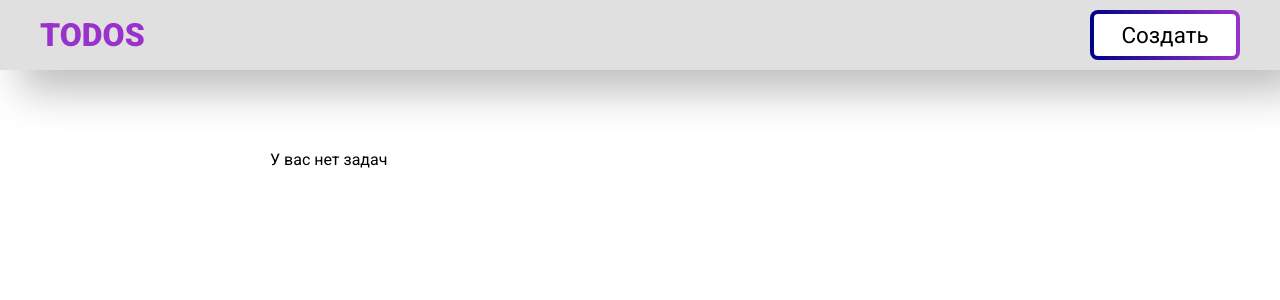
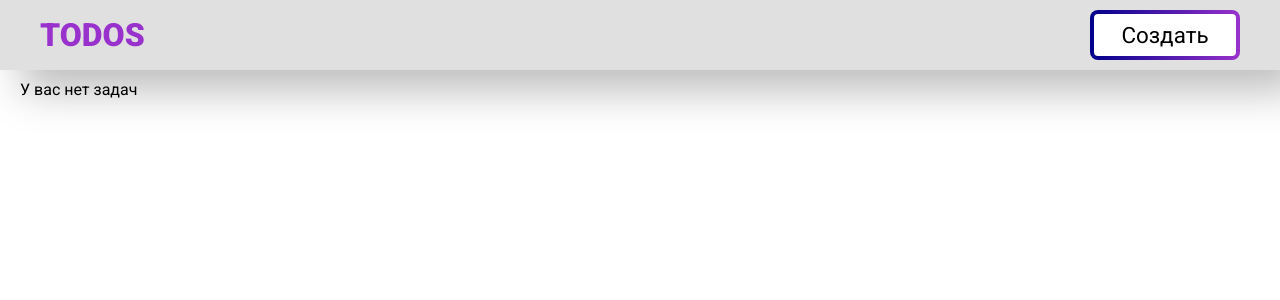
Before and after one commit to Scat55/ToDo, a Vue app: page /tasks in a window 1280 px wide. Shown: the top 300 px of the page. Built offline with nearby package versions, Linux system fonts and the light colour scheme.

Commit message:
fix: change styles on form

```diff
--- a/src/features/addTaskForm/ui.vue
+++ b/src/features/addTaskForm/ui.vue
@@ -1,5 +1,5 @@
 <script setup lang="ts">
-import { ref, computed } from 'vue';
+import { ref } from 'vue';
 import { useStore } from 'vuex';
 import { Input } from '@/shared/input';
 import { Button } from '@/shared/button';
--- a/src/pages/Tasks.vue
+++ b/src/pages/Tasks.vue
@@ -39,13 +39,9 @@ const isEmptyTodoList = computed(() => !store.state.todos.length);
 .main {
   position: relative;
   &__form {
-    position: absolute;
-    top: 100px;
-    left: 270px;
     display: flex;
     align-items: center;
     justify-content: center;
-    margin-top: 50px;
   }
 }
 
```
